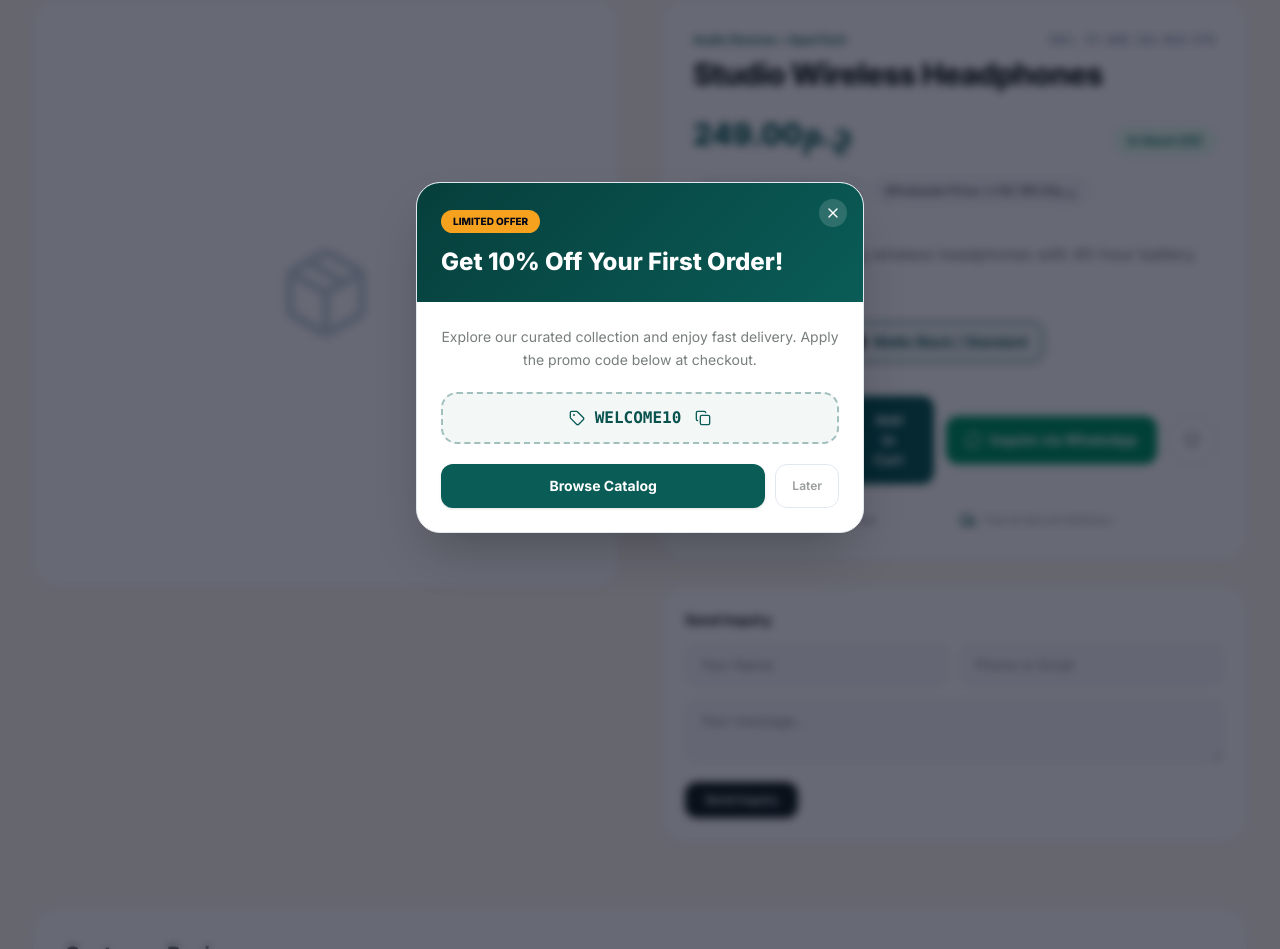
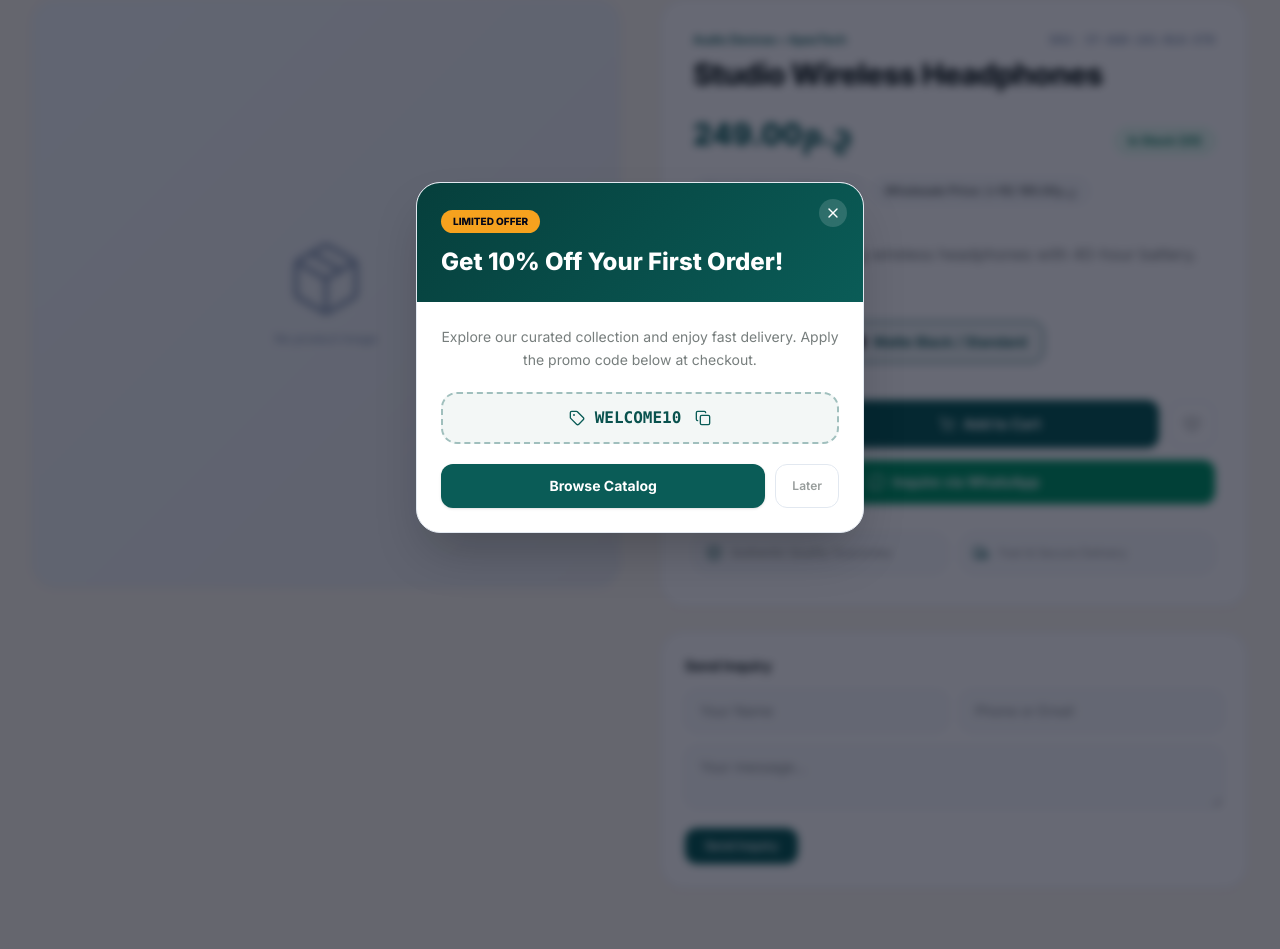
Before and after one commit to MostafaEbrahim212/Sannafly, a Laravel app: page /products/studio-wireless-headphones in a window 1280 px wide. Shown: the part 234-1183 px from the top of the page. Run offline with Laravel 12, Linux system fonts and the light colour scheme; data comes from the database, SQL or seed files in the repository; data that the repository does not hold is empty; style sheets or scripts are compiled from the project's sources; some libraries are stand-ins or nearby versions.

Commit message:
fix(ui): polish ProductDetail layout, action bar, reviews empty state, and dark mode contrast

```diff
--- a/resources/js/Pages/Storefront/ProductDetail.tsx
+++ b/resources/js/Pages/Storefront/ProductDetail.tsx
@@ -155,13 +155,15 @@ export default function ProductDetail({ product, relatedProducts }: ProductDetai
                     <span className="text-slate-700 font-medium truncate">{localized(product.name, product.name_ar)}</span>
                 </nav>
 
-                <div className="grid grid-cols-1 lg:grid-cols-12 gap-10">
-                    {/* Left Gallery */}
-                    <div className="lg:col-span-6">
+                <div className="grid grid-cols-1 lg:grid-cols-12 gap-8 lg:gap-10 items-start">
+                    {/* Left Gallery (Sticky on desktop) */}
+                    <div className="lg:col-span-6 lg:sticky lg:top-24">
                         <div
                             onClick={() => currentImage && setLightboxOpen(true)}
-                            className={`aspect-square rounded-3xl bg-white border border-slate-200/80 shadow-xs flex items-center justify-center overflow-hidden relative group ${
-                                currentImage ? 'cursor-zoom-in' : ''
+                            className={`aspect-square rounded-3xl border border-slate-200/80 dark:border-slate-800 shadow-xs flex items-center justify-center overflow-hidden relative group ${
+                                currentImage
+                                    ? 'bg-white dark:bg-slate-900 cursor-zoom-in'
+                                    : 'bg-gradient-to-br from-slate-100 to-slate-200/60 dark:from-slate-800/60 dark:to-slate-900'
                             }`}
                         >
                             {currentImage ? (
@@ -172,7 +174,10 @@ export default function ProductDetail({ product, relatedProducts }: ProductDetai
                                     </span>
                                 </>
                             ) : (
-                                <Package className="w-24 h-24 text-slate-300" />
+                                <div className="flex flex-col items-center gap-3 text-slate-400 dark:text-slate-500">
+                                    <Package className="w-20 h-20 stroke-[1.5]" />
+                                    <span className="text-xs font-medium">{locale === 'ar' ? 'لا توجد صورة للمنتج' : 'No product image'}</span>
+                                </div>
                             )}
                         </div>
                         {images.length > 1 && (
@@ -257,8 +262,8 @@ export default function ProductDetail({ product, relatedProducts }: ProductDetai
                                                     }}
                                                     className={`inline-flex items-center gap-2 px-4 py-2.5 rounded-xl border text-xs sm:text-sm font-semibold transition-all ${
                                                         active
-                                                            ? 'border-teal-600 bg-teal-50 text-teal-900 shadow-xs'
-                                                            : 'border-slate-200 bg-white hover:border-slate-300'
+                                                            ? 'border-teal-600 bg-teal-50 text-teal-900 dark:border-teal-500 dark:bg-teal-950/60 dark:text-teal-200 shadow-xs'
+                                                            : 'border-slate-200 bg-white text-slate-700 hover:border-slate-300 dark:border-slate-700 dark:bg-slate-800/70 dark:text-slate-300 dark:hover:border-slate-500'
                                                     }`}
                                                 >
                                                     {colorOpt?.color_hex && (
@@ -276,22 +281,25 @@ export default function ProductDetail({ product, relatedProducts }: ProductDetai
                             )}
 
                             {/* Actions */}
-                            <div className="flex flex-wrap items-center gap-3 pt-3 border-t border-slate-100">
+                            <div className="space-y-3 pt-4 border-t border-slate-100 dark:border-slate-800">
+                                <div className="flex items-center gap-2.5">
                                     {settings.module_ecommerce && settings.module_cart && (
                                         <>
-                                        <div className="inline-flex items-center rounded-xl border border-slate-200 bg-slate-50">
+                                            <div className="inline-flex items-center rounded-xl border border-slate-200 dark:border-slate-700 bg-slate-50 dark:bg-slate-800 shrink-0">
                                                 <button
                                                     type="button"
                                                     onClick={() => setQty((q) => Math.max(1, q - 1))}
-                                                className="p-3 text-slate-600 hover:text-slate-900"
+                                                    className="p-3 text-slate-600 dark:text-slate-300 hover:text-slate-900 dark:hover:text-white"
+                                                    aria-label="Decrease quantity"
                                                 >
                                                     <Minus className="w-4 h-4" />
                                                 </button>
-                                            <span className="w-10 text-center text-sm font-bold">{qty}</span>
+                                                <span className="w-9 text-center text-sm font-bold">{qty}</span>
                                                 <button
                                                     type="button"
                                                     onClick={() => setQty((q) => q + 1)}
-                                                className="p-3 text-slate-600 hover:text-slate-900"
+                                                    className="p-3 text-slate-600 dark:text-slate-300 hover:text-slate-900 dark:hover:text-white"
+                                                    aria-label="Increase quantity"
                                                 >
                                                     <Plus className="w-4 h-4" />
                                                 </button>
@@ -299,24 +307,12 @@ export default function ProductDetail({ product, relatedProducts }: ProductDetai
                                             <button
                                                 onClick={addToCart}
                                                 disabled={activeStock <= 0 && !product.allow_backorder}
-                                            className="flex-1 inline-flex items-center justify-center gap-2 px-6 py-3.5 rounded-xl bg-teal-700 hover:bg-teal-800 text-white font-bold text-sm shadow-sm disabled:opacity-50 transition-colors"
+                                                className="flex-1 inline-flex items-center justify-center gap-2 px-5 py-3.5 rounded-xl bg-teal-700 hover:bg-teal-800 text-white font-bold text-sm shadow-sm disabled:opacity-50 transition-colors whitespace-nowrap"
                                             >
-                                            <ShoppingCart className="w-4 h-4" />
+                                                <ShoppingCart className="w-4 h-4 shrink-0" />
                                                 <span>{t('add_to_cart')}</span>
                                             </button>
                                         </>
-                                )}
-
-                                {settings.module_whatsapp && whatsappUrl && (
-                                    <a
-                                        href={whatsappUrl}
-                                        target="_blank"
-                                        rel="noreferrer"
-                                        className="inline-flex items-center justify-center gap-2 px-5 py-3.5 rounded-xl bg-emerald-600 hover:bg-emerald-700 text-white font-bold text-sm shadow-sm transition-colors"
-                                    >
-                                        <MessageCircle className="w-4 h-4" />
-                                        <span>{t('whatsapp_inquiry')}</span>
-                                    </a>
                                     )}
 
                                     <button
@@ -325,8 +321,10 @@ export default function ProductDetail({ product, relatedProducts }: ProductDetai
                                             if (!auth.customer) router.get('/login');
                                             else router.post('/wishlist/toggle', { product_id: product.id }, { preserveScroll: true, preserveState: true, only: ['wishlistIds', 'flash'] });
                                         }}
-                                    className={`p-3.5 rounded-xl border transition-colors ${
-                                        isWishlisted ? 'border-rose-500 bg-rose-50 text-rose-600' : 'border-slate-200 text-slate-600 hover:text-rose-500'
+                                        className={`p-3.5 rounded-xl border transition-colors shrink-0 ${
+                                            isWishlisted
+                                                ? 'border-rose-500 bg-rose-50 text-rose-600 dark:bg-rose-950/50 dark:text-rose-400'
+                                                : 'border-slate-200 dark:border-slate-700 text-slate-600 dark:text-slate-300 hover:text-rose-500'
                                         }`}
                                         aria-label="Toggle wishlist"
                                     >
@@ -334,13 +332,26 @@ export default function ProductDetail({ product, relatedProducts }: ProductDetai
                                     </button>
                                 </div>
 
-                            <div className="grid grid-cols-2 gap-3 pt-2 text-xs text-slate-500">
-                                <div className="flex items-center gap-2">
-                                    <ShieldCheck className="w-4 h-4 text-teal-600" />
+                                {settings.module_whatsapp && whatsappUrl && (
+                                    <a
+                                        href={whatsappUrl}
+                                        target="_blank"
+                                        rel="noreferrer"
+                                        className="w-full inline-flex items-center justify-center gap-2 px-5 py-3 rounded-xl bg-emerald-600 hover:bg-emerald-700 text-white font-bold text-sm shadow-sm transition-colors"
+                                    >
+                                        <MessageCircle className="w-4 h-4 shrink-0" />
+                                        <span>{t('whatsapp_inquiry')}</span>
+                                    </a>
+                                )}
+                            </div>
+
+                            <div className="grid grid-cols-1 sm:grid-cols-2 gap-3 pt-2 text-xs text-slate-500 dark:text-slate-400">
+                                <div className="flex items-center gap-2.5 p-3 rounded-2xl bg-slate-50 dark:bg-slate-800/50 border border-slate-200/70 dark:border-slate-800">
+                                    <ShieldCheck className="w-4 h-4 text-teal-600 dark:text-teal-400 shrink-0" />
                                     <span>{locale === 'ar' ? 'ضمان الجودة والأصالة' : 'Authentic Quality Guarantee'}</span>
                                 </div>
-                                <div className="flex items-center gap-2">
-                                    <Truck className="w-4 h-4 text-teal-600" />
+                                <div className="flex items-center gap-2.5 p-3 rounded-2xl bg-slate-50 dark:bg-slate-800/50 border border-slate-200/70 dark:border-slate-800">
+                                    <Truck className="w-4 h-4 text-teal-600 dark:text-teal-400 shrink-0" />
                                     <span>{locale === 'ar' ? 'توصيل سريع وآمن' : 'Fast & Secure Delivery'}</span>
                                 </div>
                             </div>
@@ -377,7 +388,7 @@ export default function ProductDetail({ product, relatedProducts }: ProductDetai
                                 <button
                                     type="submit"
                                     disabled={inquiryForm.processing}
-                                    className="px-5 py-2.5 rounded-xl bg-slate-900 text-white text-xs font-semibold hover:bg-slate-800"
+                                    className="px-5 py-2.5 rounded-xl bg-teal-700 hover:bg-teal-800 dark:bg-teal-600 dark:hover:bg-teal-500 text-white text-xs font-semibold transition-colors"
                                 >
                                     {t('send_inquiry')}
                                 </button>
@@ -405,7 +416,18 @@ export default function ProductDetail({ product, relatedProducts }: ProductDetai
 
                     <div className="grid grid-cols-1 lg:grid-cols-12 gap-8">
                         <div className="lg:col-span-7 space-y-4">
-                            {reviews.map((rev) => (
+                            {reviews.length === 0 ? (
+                                <div className="h-full min-h-[190px] rounded-2xl border border-dashed border-slate-200 dark:border-slate-700 bg-slate-50/50 dark:bg-slate-800/30 flex flex-col items-center justify-center text-center p-6">
+                                    <Star className="w-9 h-9 text-amber-400/70 mb-2" />
+                                    <p className="text-sm font-semibold text-slate-700 dark:text-slate-200">
+                                        {locale === 'ar' ? 'لا توجد تقييمات لهذا المنتج بعد' : 'No reviews for this product yet'}
+                                    </p>
+                                    <p className="text-xs text-slate-500 mt-1">
+                                        {locale === 'ar' ? 'كن أول من يشارك تجربته ويساعد الآخرين في الاختيار.' : 'Be the first to share your experience and help other shoppers.'}
+                                    </p>
+                                </div>
+                            ) : (
+                                reviews.map((rev) => (
                                 <div key={rev.id} className="p-4 rounded-2xl bg-slate-50 border border-slate-200/60 space-y-1.5">
                                     <div className="flex items-center justify-between gap-2">
                                         <div className="flex items-center gap-2">
@@ -426,7 +448,8 @@ export default function ProductDetail({ product, relatedProducts }: ProductDetai
                                     {rev.title && <div className="font-semibold text-sm text-slate-800">{rev.title}</div>}
                                     {rev.comment && <p className="text-xs text-slate-600 leading-relaxed">{rev.comment}</p>}
                                 </div>
-                            ))}
+                            ))
+                            )}
                         </div>
 
                         <div className="lg:col-span-5">
@@ -471,7 +494,7 @@ export default function ProductDetail({ product, relatedProducts }: ProductDetai
                                     <button
                                         type="submit"
                                         disabled={reviewForm.processing}
-                                        className="px-4 py-2 rounded-xl bg-teal-700 hover:bg-teal-800 text-white text-xs font-semibold"
+                                        className="w-full py-2.5 rounded-xl bg-teal-700 hover:bg-teal-800 text-white text-xs font-semibold transition-colors"
                                     >
                                         {locale === 'ar' ? 'نشر التقييم' : 'Submit Review'}
                                     </button>
```
Lines whose indentation alone changed are shown as unchanged.
